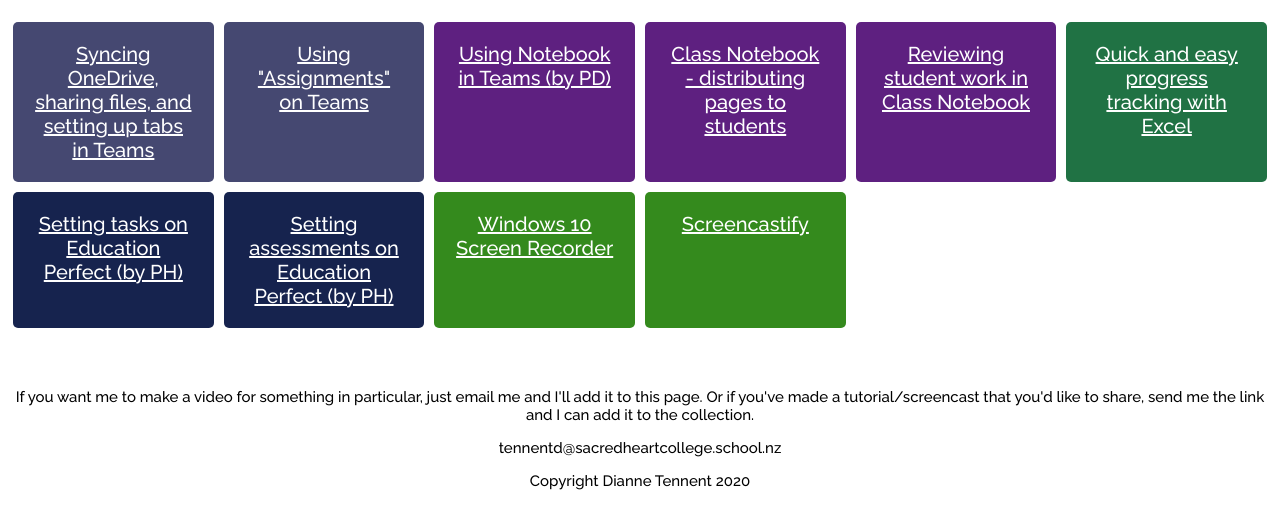
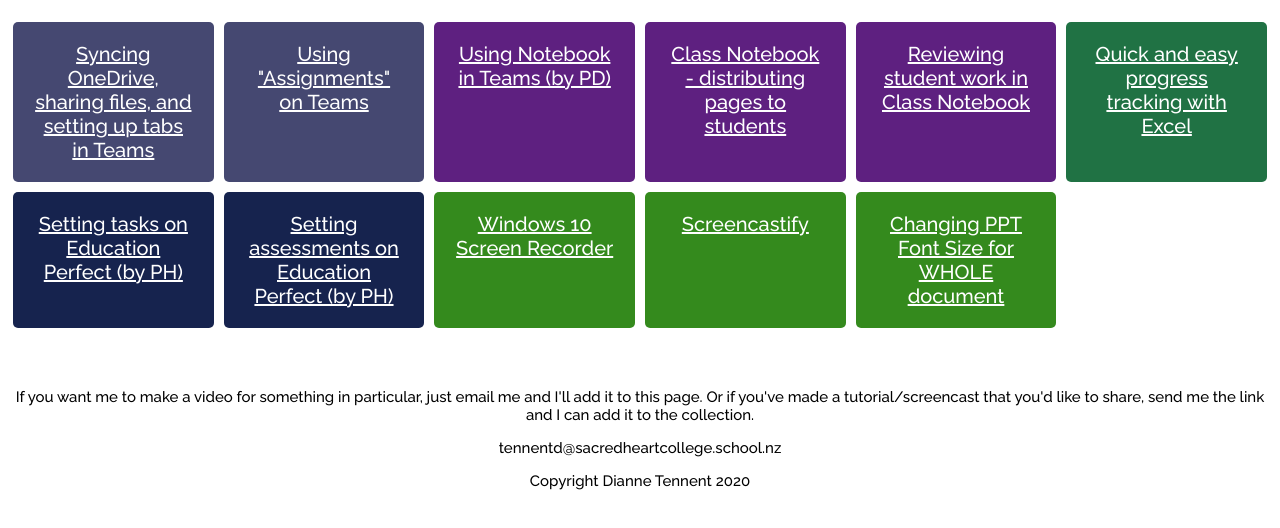
Before and after one commit to tennentd/dt-tips, a plain HTML site: page index.html in a window 1280 px wide. Shown: the part 216-744 px from the top of the page. Drawn offline with Linux system fonts and the light colour scheme.

Commit message:
added ppt font size video

```diff
--- a/index.html
+++ b/index.html
@@ -42,6 +42,7 @@
 
   <div class="grid-item"><a target="_blank" href="https://drive.google.com/file/d/1pi0pFAVYTBGzE78NBPXuMKatln46HMCW/view">Screencastify</a></div>
 
+    <div class="grid-item"><a target="_blank" href="https://sacredhc-my.sharepoint.com/:v:/g/personal/tennentd_sacredheartcollege_school_nz/EU8E9oGOtghOignlCSv55RABHoKFzFKk3_AomvdJiQzVzQ?e=XzeL9G">Changing PPT Font Size for WHOLE document</a></div>
     </div> <!-- main div -->
 
     <div class="footer"><p>If you want me to make a video for something in particular, just email me and I'll add it to this page. Or if you've made a tutorial/screencast that you'd like to share, send me the link and I can add it to the collection.</p><p>tennentd@sacredheartcollege.school.nz</p><p>Copyright Dianne Tennent 2020</p></div>
```
